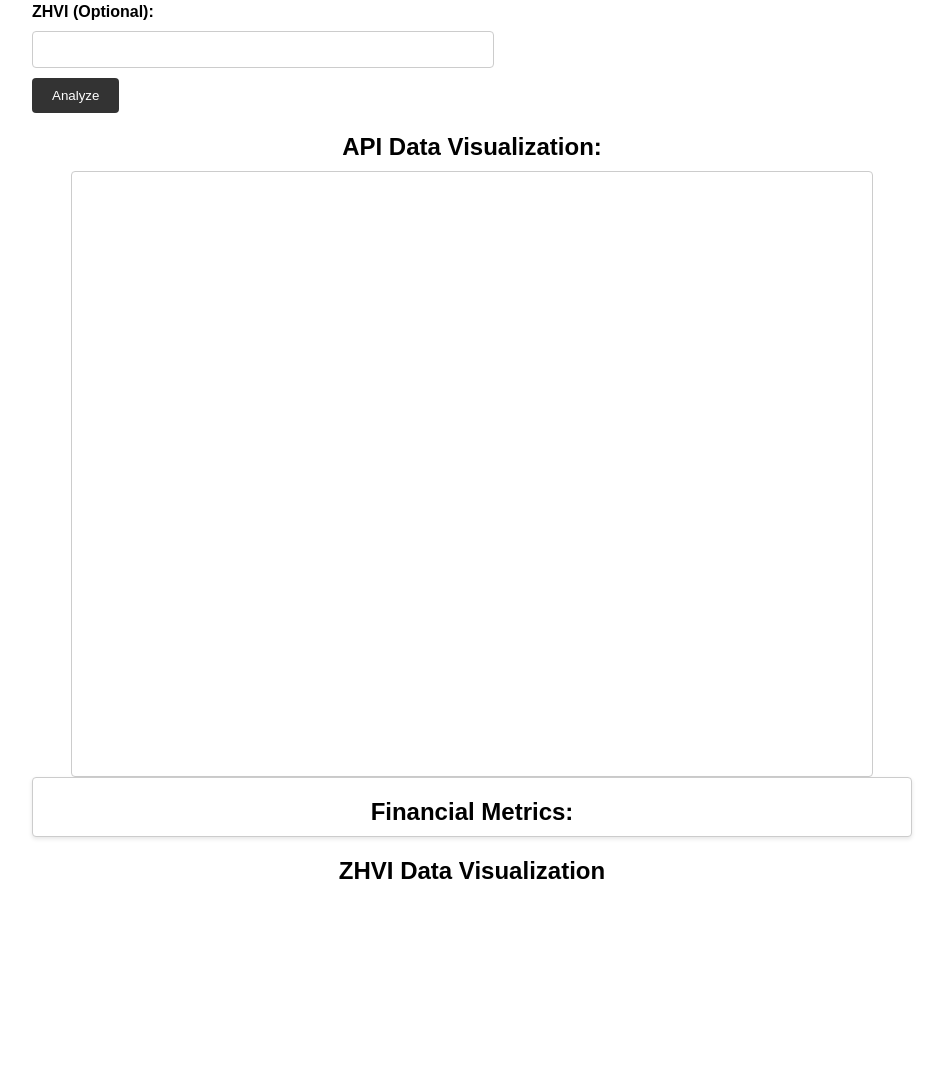
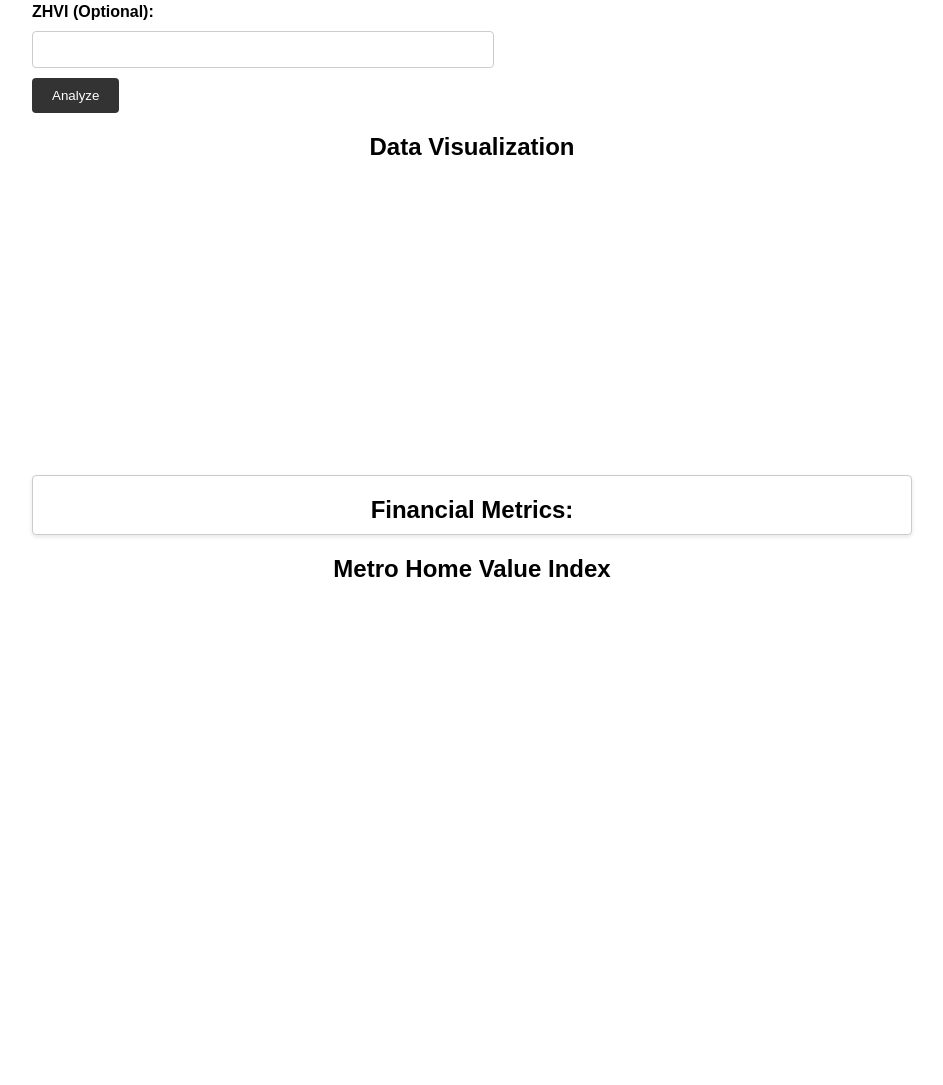
Before and after one commit to HussainAther/ReturnOnInvestmentRentalPropertyOOP, a plain HTML site: page index.html in a window 1280 px wide. Shown: the part 1867-2952 px from the top of the page, without its empty margins (168-1111 px from the left). After the commit the page ends 2772 px from the top, so only its background shows below. Drawn offline with nearby package versions, Linux system fonts and the light colour scheme.

Commit message:
text changes

```diff
--- a/index.html
+++ b/index.html
@@ -4,6 +4,9 @@
   <title>Rental Property Analyzer</title>
   <link rel="stylesheet" type="text/css" href="style.css">
 <script src="https://cdn.jsdelivr.net/npm/chart.js"></script>
+<!-- <script src="https://cdn.jsdelivr.net/npm/papaparse@5.5.1"></script>
+<script src="https://cdnjs.cloudflare.com/ajax/libs/PapaParse/5.5.1/papaparse.min.js"></script> -->
+<script src="papaparse.min.js"></script>
 </head>
 <body>
   <h1>Rental Property Analyzer</h1>
@@ -113,9 +116,9 @@
     </form>
   </div>
 
-  <h2>API Data Visualization:</h2>
-  <div id="api-visualization-container">
-    <canvas id="api-visualization-canvas" width="400" height="300"></canvas>
+  <h2>Data Visualization</h2>
+  <div id="visualization-container">
+    <canvas id="visualization-canvas" width="400" height="300"></canvas>
   </div>
 
   <div id="results">
@@ -125,7 +128,7 @@
     </div>
   </div>
 
-  <h2>ZHVI Data Visualization</h2>
+  <h2>Metro Home Value Index</h2>
   <div id="zhvi-container">
   <canvas id="zhvi-chart" width="400" height="300"></canvas>
   </div>
```
